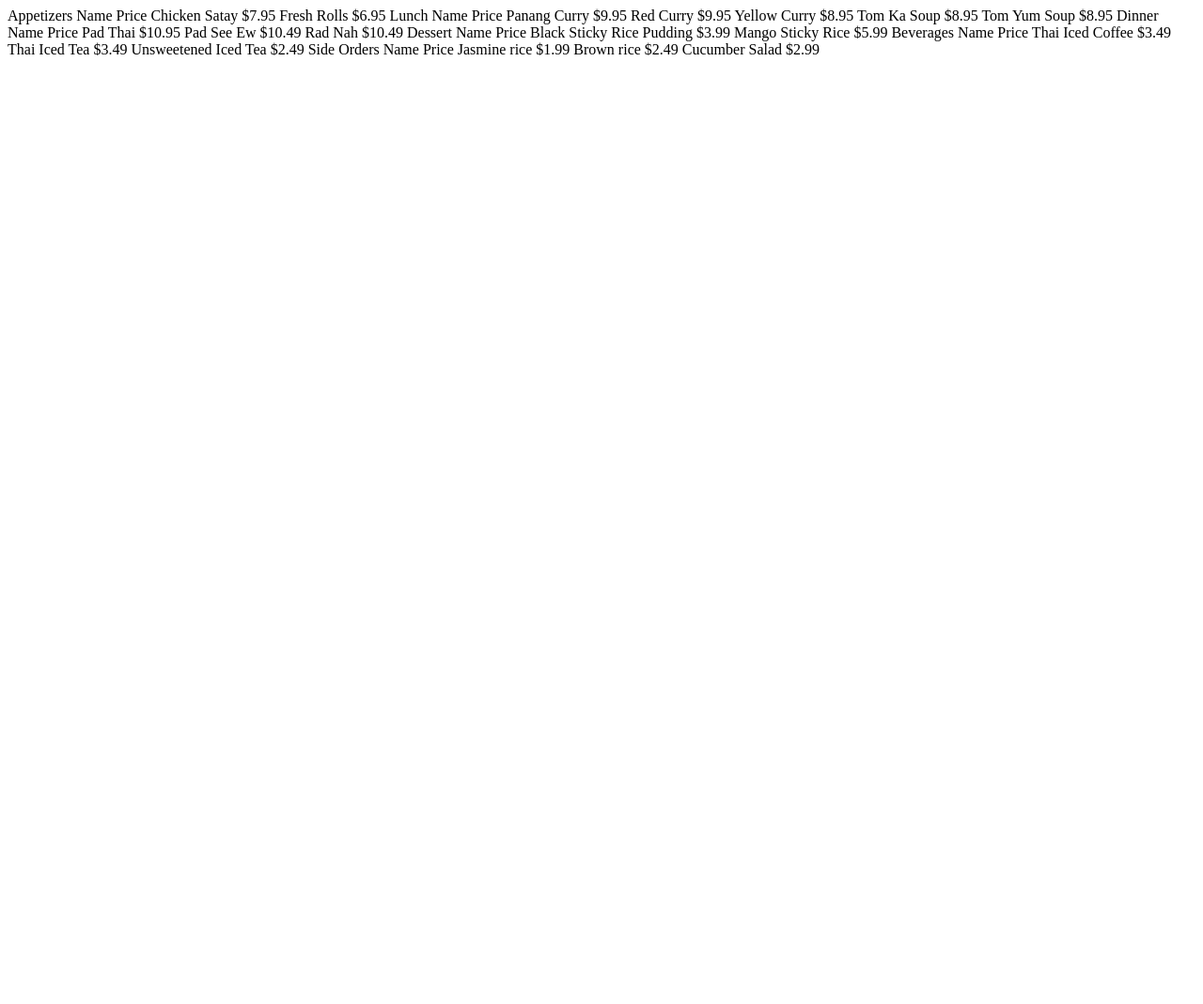
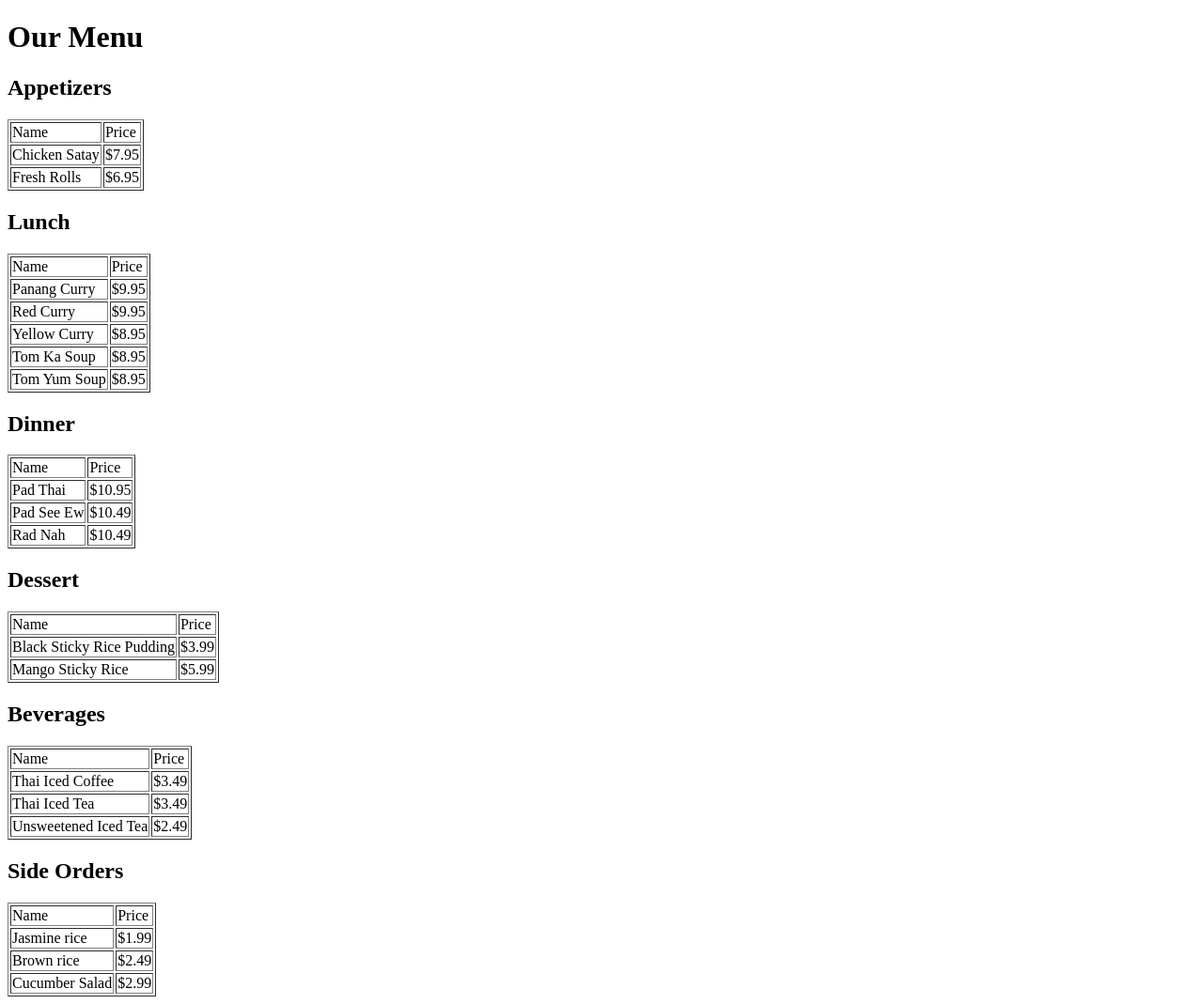
Before and after one commit to Sappy745/Activity-RestrauntMenu-html-1-restaurant-menu-activity-, a plain HTML site: page menu.html in a window 1280 px wide. Shown: the whole page at 94% size. Before the commit the page ends 800 px from the top, so only its background shows below. Drawn offline with Linux system fonts and the light colour scheme.

Commit message:
Update menu.html

```diff
--- a/menu.html
+++ b/menu.html
@@ -1,7 +1,6 @@
 <!DOCTYPE html>
 <html lang="en">
 <head>
-    <meta charset="UTF-8">
     <meta name="viewport" content="width=device-width, initial-scale=1.0">
     <title>Document</title>
     <!-- Remember to link to your CSS file! -->
@@ -11,48 +10,127 @@
     <!-- TODO: Navbar here -->
     <!-- TODO: Banner Image here-->
     <main>
-        <!-- Your job is to make the menu items in each section below a proper table! -->
-        Appetizers
+       <h1>Our Menu</h1>
 
-        Name Price
-        Chicken Satay $7.95
-        Fresh Rolls $6.95
+    <h2>Appetizers</h2>
+    <table border="1">
+        <tr>
+            <td>Name</td>
+            <td>Price</td>
+        </tr>
+        <tr>
+            <td>Chicken Satay</td>
+            <td>$7.95</td>
+        </tr>
+        <tr>
+            <td>Fresh Rolls</td>
+            <td>$6.95</td>
+        </tr>
+    </table>
 
-        Lunch
+    <h2>Lunch</h2>
+    <table border="1">
+        <tr>
+            <td>Name</td>
+            <td>Price</td>
+        </tr>
+        <tr>
+            <td>Panang Curry</td>
+            <td>$9.95</td>
+        </tr>
+        <tr>
+            <td>Red Curry</td>
+            <td>$9.95</td>
+        </tr>
+        <tr>
+            <td>Yellow Curry</td>
+            <td>$8.95</td>
+        </tr>
+        <tr>
+            <td>Tom Ka Soup</td>
+            <td>$8.95</td>
+        </tr>
+        <tr>
+            <td>Tom Yum Soup</td>
+            <td>$8.95</td>
+        </tr>
+    </table>
 
-        Name Price
-        Panang Curry $9.95
-        Red Curry $9.95
-        Yellow Curry $8.95
-        Tom Ka Soup $8.95
-        Tom Yum Soup $8.95
+    <h2>Dinner</h2>
+    <table border="1">
+        <tr>
+            <td>Name</td>
+            <td>Price</td>
+        </tr>
+        <tr>
+            <td>Pad Thai</td>
+            <td>$10.95</td>
+        </tr>
+        <tr>
+            <td>Pad See Ew</td>
+            <td>$10.49</td>
+        </tr>
+        <tr>
+            <td>Rad Nah</td>
+            <td>$10.49</td>
+        </tr>
+    </table>
 
-        Dinner
+    <h2>Dessert</h2>
+    <table border="1">
+        <tr>
+            <td>Name</td>
+            <td>Price</td>
+        </tr>
+        <tr>
+            <td>Black Sticky Rice Pudding</td>
+            <td>$3.99</td>
+        </tr>
+        <tr>
+            <td>Mango Sticky Rice</td>
+            <td>$5.99</td>
+        </tr>
+    </table>
 
-        Name Price
-        Pad Thai $10.95
-        Pad See Ew $10.49
-        Rad Nah $10.49
+    <h2>Beverages</h2>
+    <table border="1">
+        <tr>
+            <td>Name</td>
+            <td>Price</td>
+        </tr>
+        <tr>
+            <td>Thai Iced Coffee</td>
+            <td>$3.49</td>
+        </tr>
+        <tr>
+            <td>Thai Iced Tea</td>
+            <td>$3.49</td>
+        </tr>
+        <tr>
+            <td>Unsweetened Iced Tea</td>
+            <td>$2.49</td>
+        </tr>
+    </table>
 
-        Dessert
-
-        Name Price
-        Black Sticky Rice Pudding $3.99
-        Mango Sticky Rice $5.99
-
-        Beverages
-
-        Name Price
-        Thai Iced Coffee $3.49
-        Thai Iced Tea $3.49
-        Unsweetened Iced Tea $2.49
-
-        Side Orders
-
-        Name Price
-        Jasmine rice $1.99
-        Brown rice $2.49
-        Cucumber Salad $2.99
+    <h2>Side Orders</h2>
+    <table border="1">
+        <tr>
+            <td>Name</td>
+            <td>Price</td>
+        </tr>
+        <tr>
+            <td>Jasmine rice</td>
+            <td>$1.99</td>
+        </tr>
+        <tr>
+            <td>Brown rice</td>
+            <td>$2.49</td>
+        </tr>
+        <tr>
+            <td>Cucumber Salad</td>
+            <td>$2.99</td>
+        </tr>
+    </table>
     </main>
 </body>
 </html>
```
